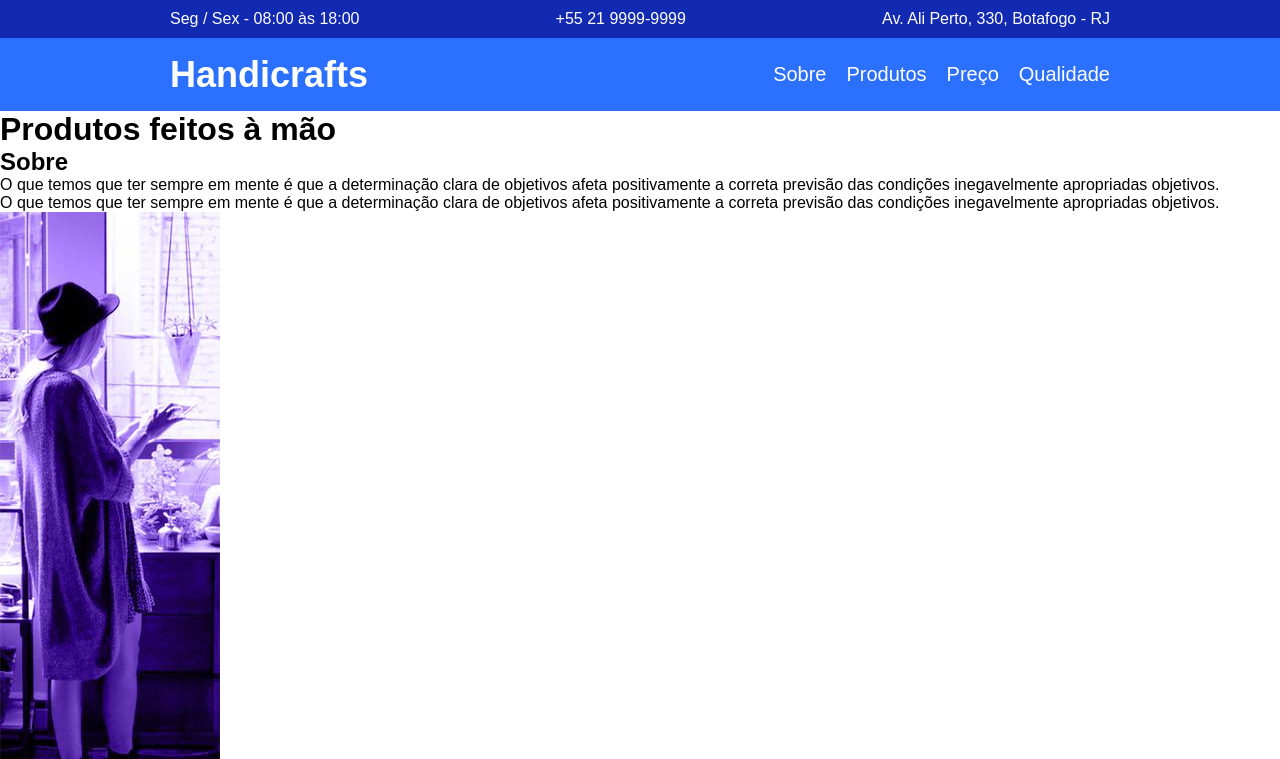
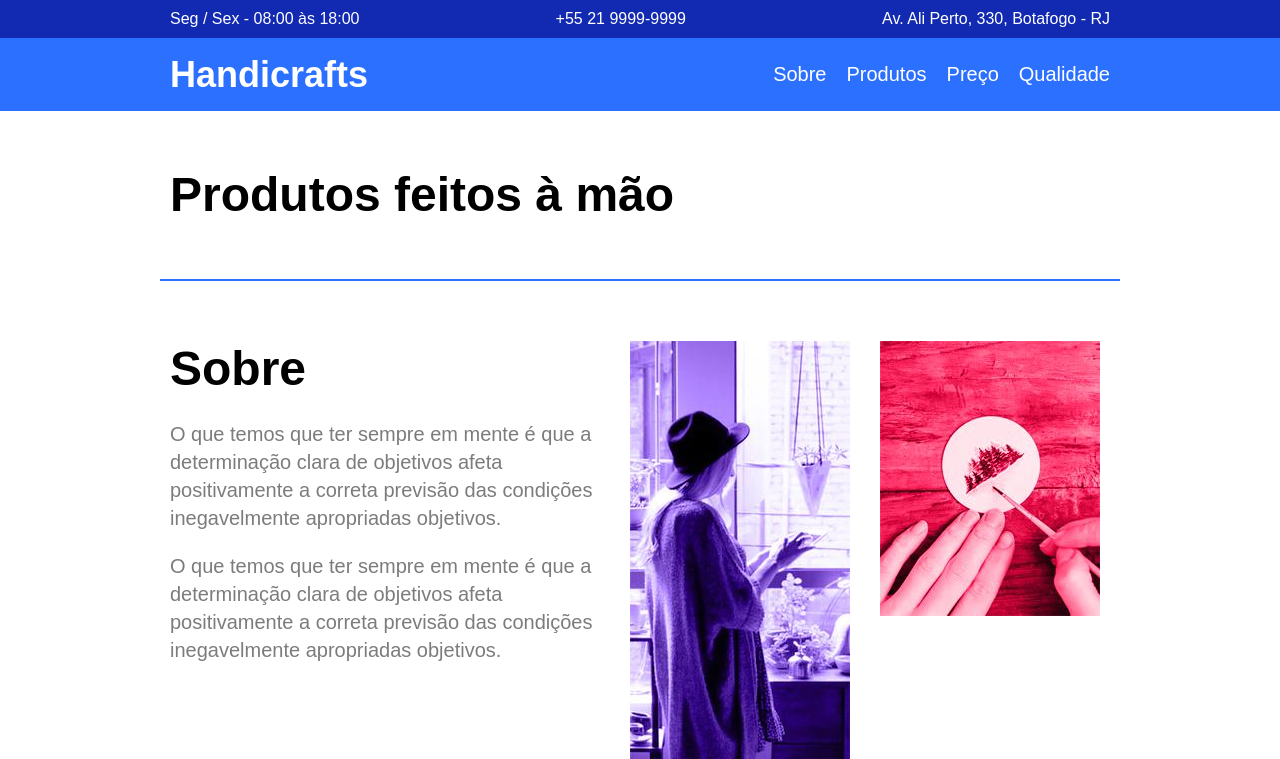
Before and after one commit to fernando-donato/flexblog, a plain HTML site: page index.html in a window 1280 px wide. Shown: the top 759 px of the page. Drawn offline with Linux system fonts and the light colour scheme.

Commit message:
atualizacao parte -sobre-

```diff
--- a/style.css
+++ b/style.css
@@ -96,3 +96,47 @@
 .menu-nav a:hover{
   color: #122ab2;
 }
+
+/*INTRODUÇÃO*/
+
+.introducao{
+  font-size: 3em;
+  line-height: 1;
+  max-width: 960px;
+  margin: 0 auto;
+  padding: 60px 10px;
+}
+
+/*SOBRE*/
+
+.sobre{
+  border-top: 2px solid #2c70ff;
+  border-bottom: 2px solid #2c70ff;
+  max-width: 960px;
+  margin: 0 auto;
+  padding: 60px 0;
+  display: flex;
+  flex-wrap: wrap;
+}
+
+.sobre-info{
+  flex: 2 1 300px;
+  margin: 0 10px;
+}
+
+.sobre-info h1{
+  font-size: 3em;
+  margin-bottom: .5em;
+}
+
+.sobre-info p {
+  font-size: 1.25em;
+  line-height: 1.4;
+  margin-bottom: 1em;
+  color: #7c7c7c;
+}
+
+.sobre-img{
+  flex: 1 1 160px;
+  margin: 0 10px;
+}
```
